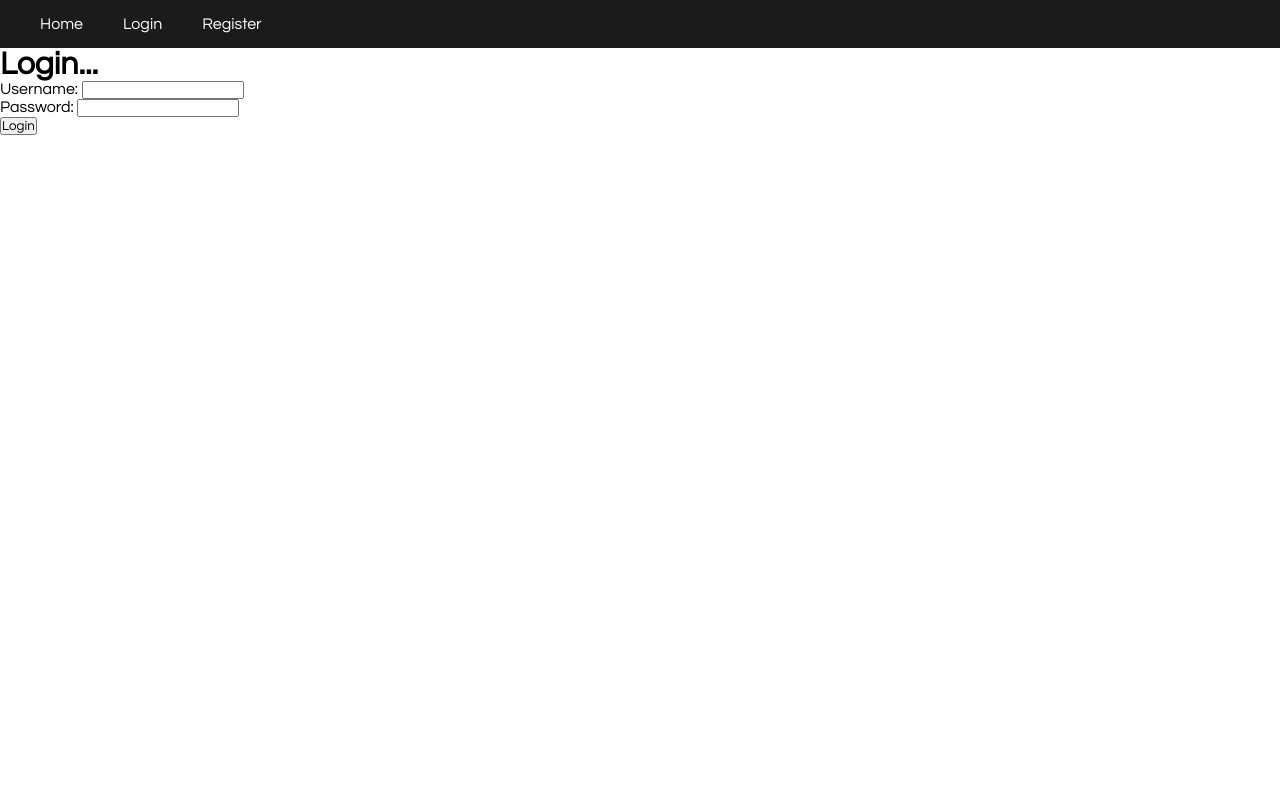
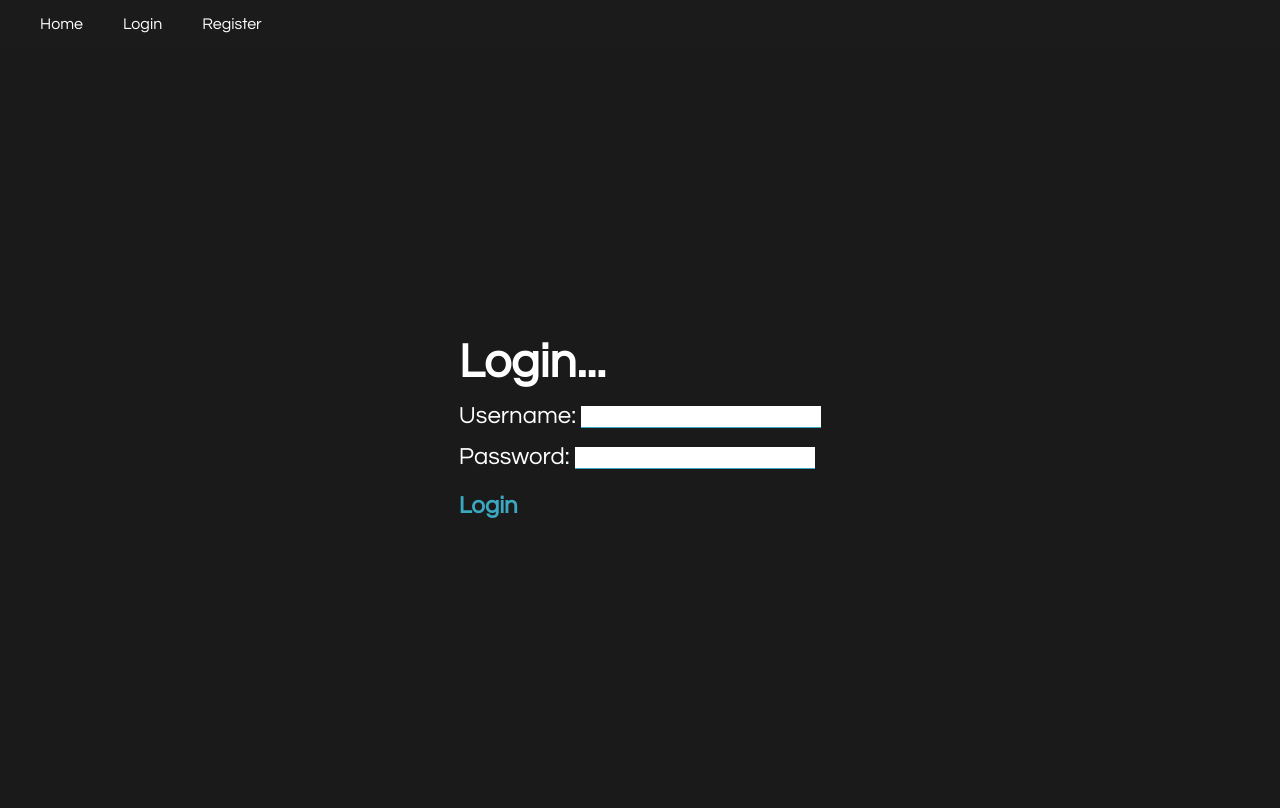
Before and after one commit to ChimentiMatt/Linguist_Assist, a Django app: page /members/login/ in a window 1280 px wide. Before the commit the page ends 135 px from the top, so only its background shows below. Run offline with Django 3.2, Linux system fonts and the light colour scheme; data comes from the database, SQL or seed files in the repository; both versions use the stored data as it was after the commit; some libraries are stand-ins or nearby versions.

Commit message:
styling for login and register pages

```diff
--- a/members/templates/registration/login.html
+++ b/members/templates/registration/login.html
@@ -3,12 +3,14 @@
 
 {% block landing %}
 
-<h1>Login...</h1>
-<div class="form-group">
-<form method="POST">
-    {% csrf_token %}
-    {{ form.as_p }}
-    <button class="btn btn-secondary">Login</button>
+<div id="loginPage">
+    <div class="form-group">
+        <h1>Login...</h1>
+        <form method="POST">
+            {% csrf_token %}
+            {{ form.as_p }}
+            <button class="btn btn-secondary">Login</button>
+        </form>
+    </div>
 </div>
-
 {% endblock landing %}
--- a/spellingapp/static/spellingproject/css/landingPage.css
+++ b/spellingapp/static/spellingproject/css/landingPage.css
@@ -12,4 +12,8 @@
   color: white;
   height: 95vh;
 }
+
+#landingPage h1 {
+  font-size: 5rem;
+}
 /*# sourceMappingURL=landingPage.css.map */
--- a/spellingapp/static/spellingproject/css/landingPage.scss
+++ b/spellingapp/static/spellingproject/css/landingPage.scss
@@ -2,7 +2,11 @@
     display:flex;
     justify-content: center;
     align-items: center;
-    background: #1a1a1a;
+    background: $primary-background;
     color: white;
     height: 95vh;
+
+    h1{
+        font-size: 5rem;
+    }
 }
--- /dev/null
+++ b/spellingapp/static/spellingproject/css/loginRegisterPages.scss
@@ -0,0 +1,121 @@
+//Register Page
+#registerPage{
+    background: $primary-background;
+    height: 95vh;
+    color: white;
+    display: flex;
+    align-items: center;
+    justify-content: center;
+    flex-direction: column;
+    font-size: 1.5rem;
+
+    p:nth-child(1){
+        font-size: 2.5rem;
+        font-weight: bold;
+        margin-bottom: 1rem;
+        color: $primary-color;
+        // padding-bottom: .2rem;
+        // border-bottom: 1px solid white;
+    }
+
+    p:nth-child(3){
+        margin-bottom: .5rem;
+    }
+
+    p:nth-child(5){
+        label{
+            font-size: 2rem;
+        }
+        margin-top: 1rem;
+    }
+
+    input{
+        // background: none;
+        border: none;
+        border-bottom: 1px solid $primary-color;
+        // color: white;
+        font-size: 1.3rem;
+        width: 15rem;
+        margin-bottom: 1rem;
+    }
+
+    input:focus{
+        outline: none;
+    }
+
+    .helptext{
+        display: none;
+    }
+    li{
+        margin-left: 2rem;
+        font-size: 1rem;
+    }
+
+    button{
+        margin-top: .5rem;
+        width: 100%;
+        font-weight: bold;
+        font-size: 1.5rem;
+        background: $primary-background;
+        text-align: start;
+        border: none;
+        border-radius: .2rem;
+        color: $primary-color;
+    }
+
+    button:hover{
+        color: complement($primary-color);
+    }
+}
+
+
+
+#loginPage{
+    background: $primary-background;
+    height: 95vh;
+    color: white;
+    display: flex;
+    align-items: center;
+    justify-content: center;
+    flex-direction: column;
+    font-size: 1.5rem;
+
+
+    h1{
+        width: 100%;
+        text-align: start;
+        margin-bottom: 1rem;
+    }
+
+    button{
+        margin-top: .5rem;
+        width: 100%;
+        font-weight: bold;
+        font-size: 1.5rem;
+        background: $primary-background;
+        text-align: start;
+        border: none;
+        border-radius: .2rem;
+        color: $primary-color;
+    }
+
+    button:hover{
+        color: complement($primary-color);
+    }
+
+
+    input{
+        // background: none;
+        border: none;
+        border-bottom: 1px solid $primary-color;
+        // color: white;
+        font-size: 1.3rem;
+        width: 15rem;
+        margin-bottom: 1rem;
+    }
+
+
+    input:focus{
+        outline: none;
+    }
+}
--- a/spellingapp/static/spellingproject/css/styles.css
+++ b/spellingapp/static/spellingproject/css/styles.css
@@ -12,6 +12,10 @@
   background: #1a1a1a;
   color: white;
   height: 95vh;
+}
+
+#landingPage h1 {
+  font-size: 5rem;
 }
 
 #header {
@@ -409,6 +413,136 @@
   margin-top: .28rem;
 }
 
+#registerPage {
+  background: #1a1a1a;
+  height: 95vh;
+  color: white;
+  display: -webkit-box;
+  display: -ms-flexbox;
+  display: flex;
+  -webkit-box-align: center;
+      -ms-flex-align: center;
+          align-items: center;
+  -webkit-box-pack: center;
+      -ms-flex-pack: center;
+          justify-content: center;
+  -webkit-box-orient: vertical;
+  -webkit-box-direction: normal;
+      -ms-flex-direction: column;
+          flex-direction: column;
+  font-size: 1.5rem;
+}
+
+#registerPage p:nth-child(1) {
+  font-size: 2.5rem;
+  font-weight: bold;
+  margin-bottom: 1rem;
+  color: #3AA8C1;
+}
+
+#registerPage p:nth-child(3) {
+  margin-bottom: .5rem;
+}
+
+#registerPage p:nth-child(5) {
+  margin-top: 1rem;
+}
+
+#registerPage p:nth-child(5) label {
+  font-size: 2rem;
+}
+
+#registerPage input {
+  border: none;
+  border-bottom: 1px solid #3AA8C1;
+  font-size: 1.3rem;
+  width: 15rem;
+  margin-bottom: 1rem;
+}
+
+#registerPage input:focus {
+  outline: none;
+}
+
+#registerPage .helptext {
+  display: none;
+}
+
+#registerPage li {
+  margin-left: 2rem;
+  font-size: 1rem;
+}
+
+#registerPage button {
+  margin-top: .5rem;
+  width: 100%;
+  font-weight: bold;
+  font-size: 1.5rem;
+  background: #1a1a1a;
+  text-align: start;
+  border: none;
+  border-radius: .2rem;
+  color: #3AA8C1;
+}
+
+#registerPage button:hover {
+  color: #c1533a;
+}
+
+#loginPage {
+  background: #1a1a1a;
+  height: 95vh;
+  color: white;
+  display: -webkit-box;
+  display: -ms-flexbox;
+  display: flex;
+  -webkit-box-align: center;
+      -ms-flex-align: center;
+          align-items: center;
+  -webkit-box-pack: center;
+      -ms-flex-pack: center;
+          justify-content: center;
+  -webkit-box-orient: vertical;
+  -webkit-box-direction: normal;
+      -ms-flex-direction: column;
+          flex-direction: column;
+  font-size: 1.5rem;
+}
+
+#loginPage h1 {
+  width: 100%;
+  text-align: start;
+  margin-bottom: 1rem;
+}
+
+#loginPage button {
+  margin-top: .5rem;
+  width: 100%;
+  font-weight: bold;
+  font-size: 1.5rem;
+  background: #1a1a1a;
+  text-align: start;
+  border: none;
+  border-radius: .2rem;
+  color: #3AA8C1;
+}
+
+#loginPage button:hover {
+  color: #c1533a;
+}
+
+#loginPage input {
+  border: none;
+  border-bottom: 1px solid #3AA8C1;
+  font-size: 1.3rem;
+  width: 15rem;
+  margin-bottom: 1rem;
+}
+
+#loginPage input:focus {
+  outline: none;
+}
+
 * {
   margin: 0;
   padding: 0;
--- a/spellingapp/static/spellingproject/css/styles.scss
+++ b/spellingapp/static/spellingproject/css/styles.scss
@@ -4,6 +4,7 @@
 @import "headerPage";
 @import "learningPage";
 @import "studyPage";
+@import "loginRegisterPages";
 
 *{
     margin: 0;
--- a/spellingapp/static/spellingproject/css/variables.scss
+++ b/spellingapp/static/spellingproject/css/variables.scss
@@ -1 +1,2 @@
-$primary-color:#3AA8C1
+$primary-color:#3AA8C1;
+$primary-background: #1a1a1a;
--- a/spellingapp/templates/spellingapp/landing.html
+++ b/spellingapp/templates/spellingapp/landing.html
@@ -4,7 +4,7 @@
 {% block landing %}
 
 <div id="landingPage">
-    <p id="landingTitle">Lingust Assist</p>
+    <h1 id="landingTitle">Lingust Assist</h1>
 </div>
 
 {% endblock landing %}
```
Also changed, not shown: members/templates/registration/register.html (+13 -9 lines), db.sqlite3, 2 other files.
